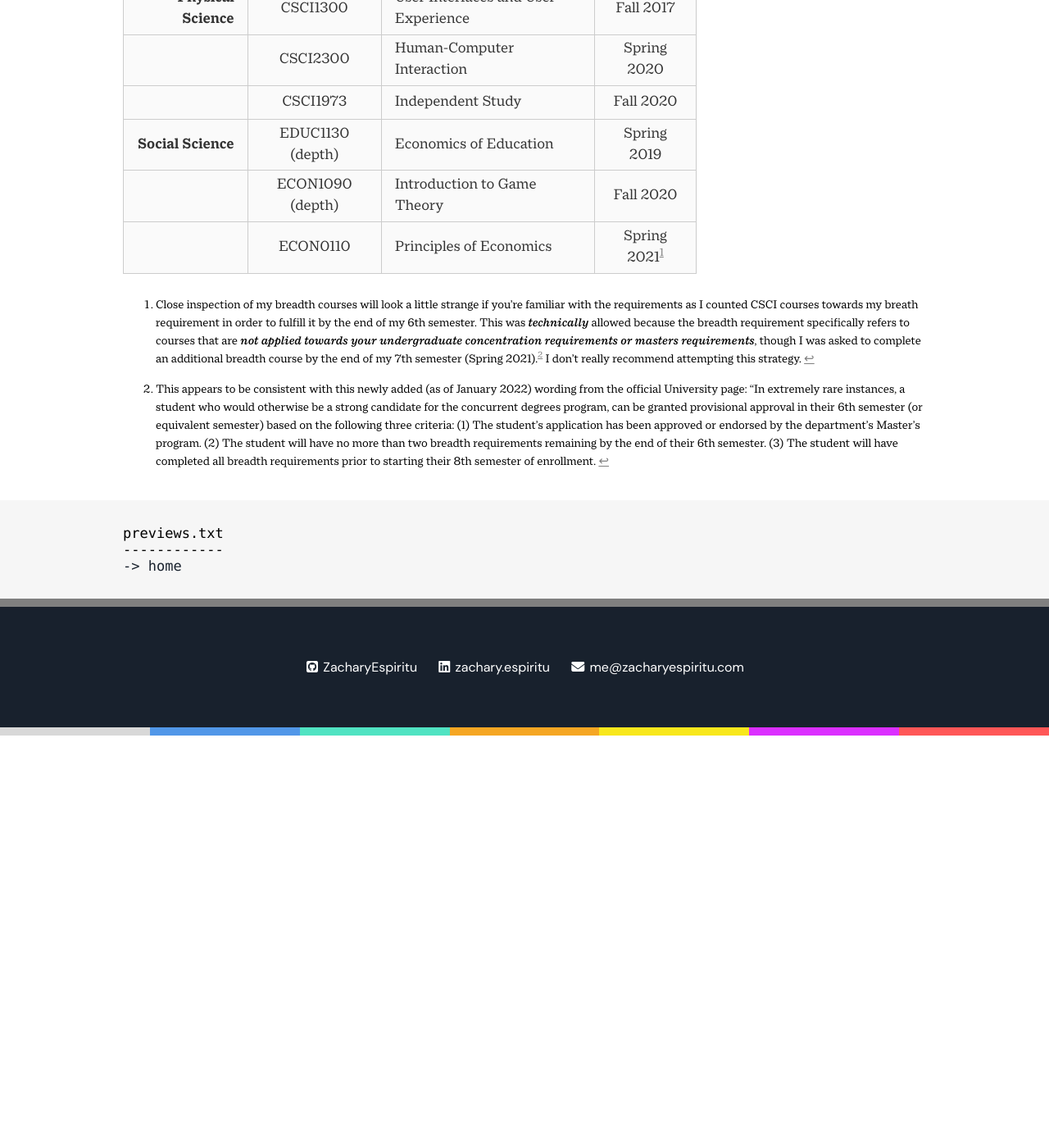
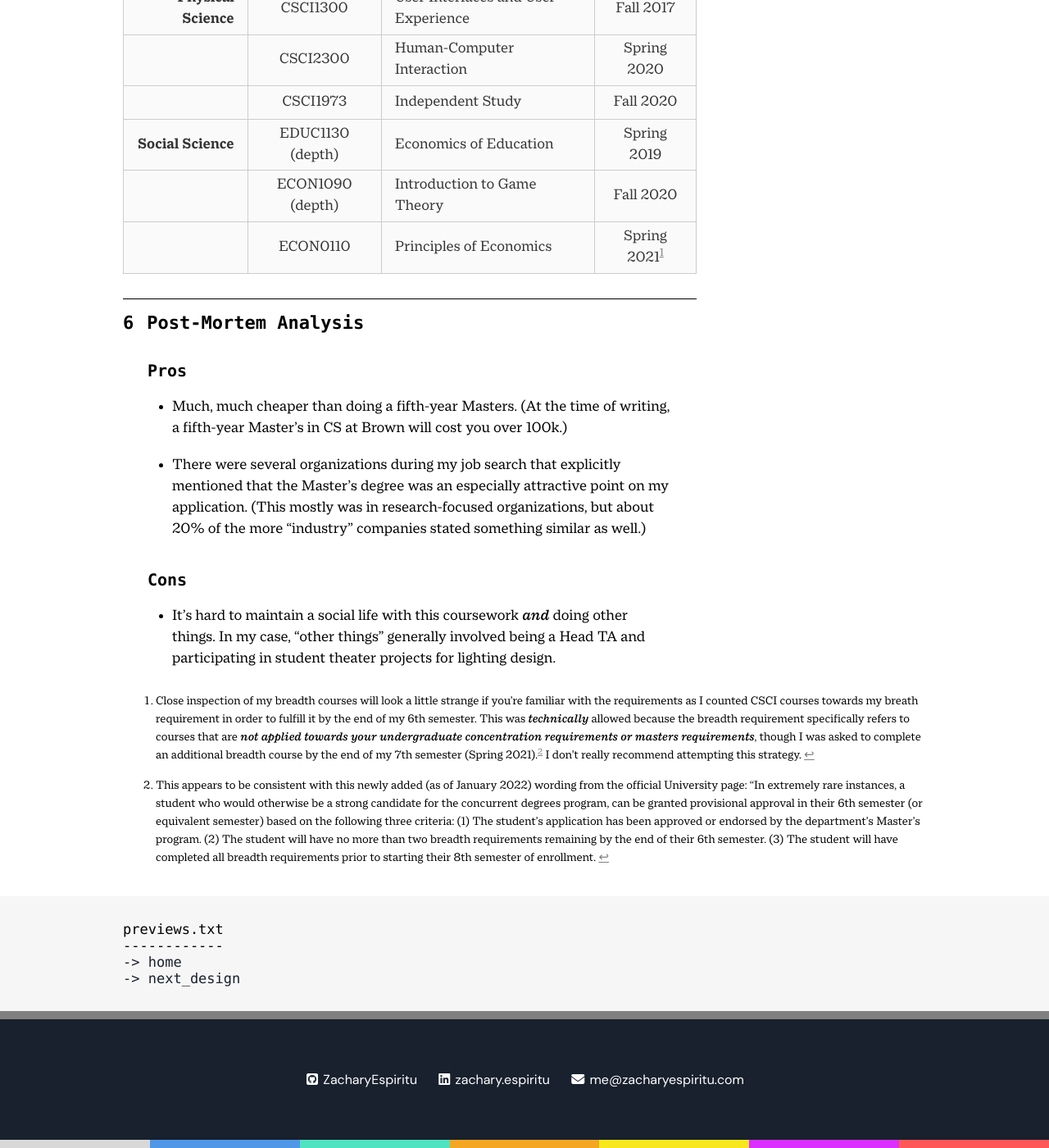
Before and after one commit to ZacharyEspiritu/zacharyespiritu.github.io, a Jekyll site: the page built from _notes/2020-12-14-brown-courses.md, in a window 1280 px wide and 1400 px high, scrolled down 5942 px. Shown: the whole window at 82% size. Built offline with Jekyll 4.4.1, drawn with Linux system fonts in a browser that asks for light colours; nearby versions of some CDN libraries; some web fonts are replaced; before the commit the page ends 6839 px from its top, so only the background shows below that.

Commit message:
Update intro

```diff
--- a/_includes/landing_intro.html
+++ b/_includes/landing_intro.html
@@ -1,3 +1,3 @@
 Hi there! <span style="font-size: 90%;">👋</span>
 <br>
-I’m <span class="intro-emphasis"><a class="intro-link" href="/about">Zachary Espiritu</a></span>. I’m an incoming <span class="intro-emphasis"><a class="intro-link" href="https://www.linkedin.com/in/zacharyespiritu/">Systems Security Engineer</a></span> at <span class="intro-emphasis"><a class="intro-link" href="https://www.deshaw.com/">D. E. Shaw & Co.</a></span>, where I'm building systems to enhance the security posture of the firm.<br><br>I've also conducted applied cryptography research at the <span class="intro-emphasis"><a class="intro-link" href="http://esl.cs.brown.edu/">Encrypted Systems Lab</a></span> and <span class="intro-emphasis"><a class="intro-link" href="http://caps.cs.brown.edu/">CAPS Group</a></span>, where I specialized in encrypted databases; designed and taught Brown University's flagship <span class="intro-emphasis"><a class="intro-link" href="https://cs.brown.edu/courses/info/csci1660/">systems security course</a></span>; and interned on <span class="intro-emphasis"><a class="intro-link" href="https://google.com">Google</a></span>'s Cloud KMS and HSM teams.
+I’m <span class="intro-emphasis"><a class="intro-link" href="/about">Zachary Espiritu</a></span>. I’m a engineer at <span class="intro-emphasis"><a class="intro-link" href="https://www.deshaw.com/">D. E. Shaw & Co.</a></span>, where I'm building systems to enhance the security posture of the firm.<br><br>I've also conducted applied cryptography research with the <span class="intro-emphasis"><a class="intro-link" href="http://esl.cs.brown.edu/">Encrypted Systems Lab</a></span> and <span class="intro-emphasis"><a class="intro-link" href="http://caps.cs.brown.edu/">Cloud Security Group</a></span>, where I specialized in encrypted databases; designed and taught Brown University's flagship <span class="intro-emphasis"><a class="intro-link" href="https://cs.brown.edu/courses/info/csci1660/">systems security course</a></span>; and interned on <span class="intro-emphasis"><a class="intro-link" href="https://google.com">Google</a></span>'s Cloud KMS and HSM teams.
--- a/_notes/2020-12-14-brown-courses.md
+++ b/_notes/2020-12-14-brown-courses.md
@@ -140,6 +140,17 @@
 |                  |   ECON1090 (depth)   | Introduction to Game Theory | Fall 2020 |
 |                  |   ECON0110   | Principles of Economics | Spring 2021[^1] |
 
+# Post-Mortem Analysis
+
+## Pros
+
+* Much, much cheaper than doing a fifth-year Masters. (At the time of writing, a fifth-year Master's in CS at Brown will cost you over 100k.)
+
+* There were several organizations during my job search that explicitly mentioned that the Master's degree was an especially attractive point on my application. (This mostly was in research-focused organizations, but about 20% of the more "industry" companies stated something similar as well.)
+
+## Cons
+
+* It's hard to maintain a social life with this coursework _and_ doing other things. In my case, "other things" generally involved being a Head TA and participating in student theater projects for lighting design.
 
 
 [^1]: Close inspection of my breadth courses will look a little strange if you're familiar with the requirements as I counted CSCI courses towards my breath requirement in order to fulfill it by the end of my 6th semester. This was _technically_ allowed because the breadth requirement specifically refers to courses that are _not applied towards your undergraduate concentration requirements or masters requirements_, though I was asked to complete an additional breadth course by the end of my 7th semester (Spring 2021).[^2] I don't really recommend attempting this strategy.
```
Also changed, not shown: _includes/markdowns/introduction.md (+1 -1 lines), _notes/2022-01-03-board-games.md (added, +27 -0 lines).
